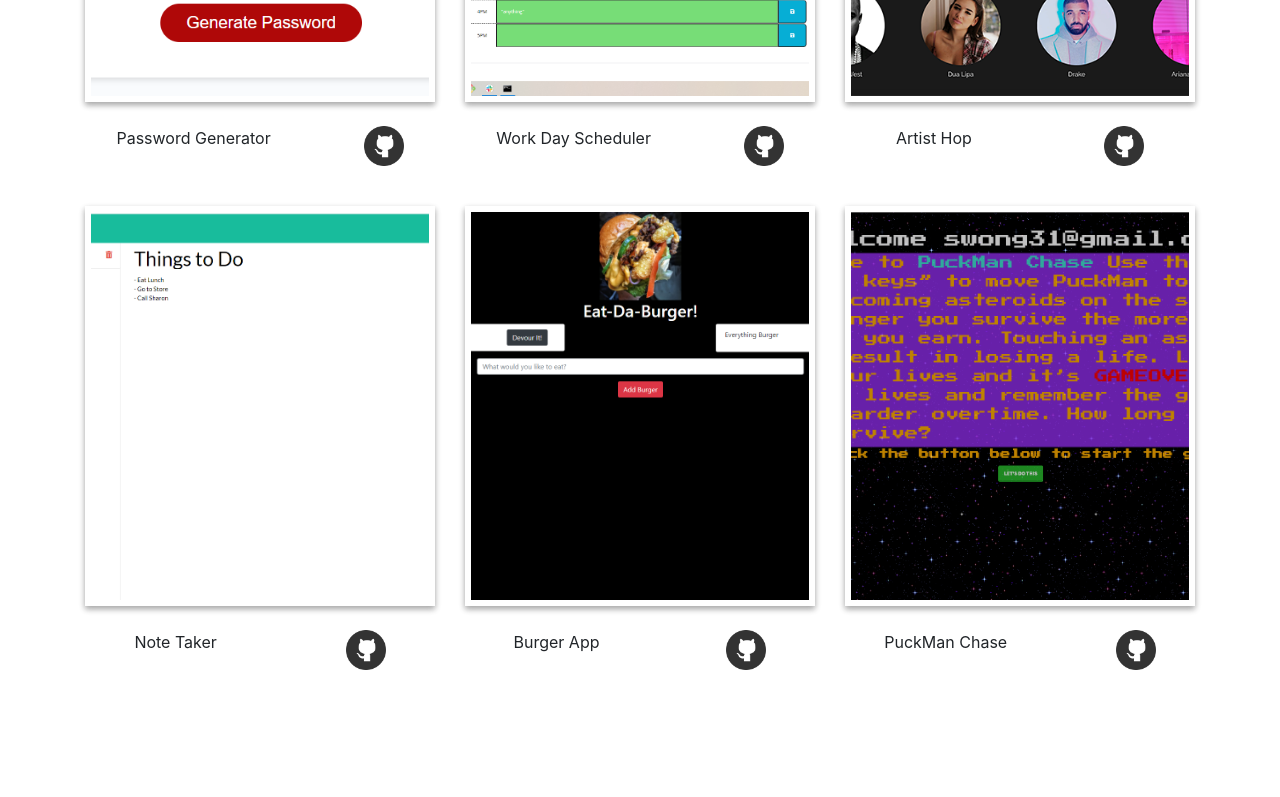
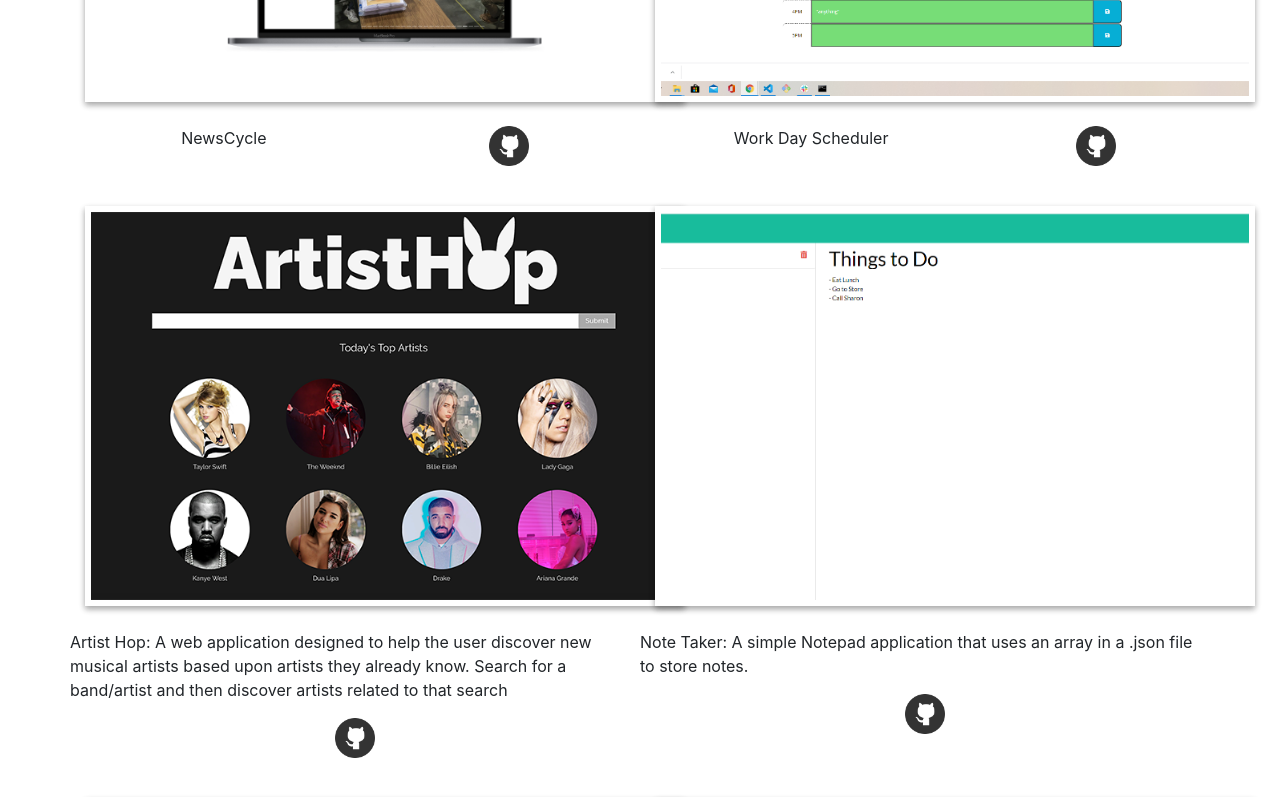
Before and after one commit to swong1200/reactPortfolio, a React (Create React App) app: page /portfolio in a window 1280 px wide. Shown: the part 880-1677 px from the top of the page. Before the commit the page ends 1600 px from the top, so only its background shows below. Built offline with nearby package versions, Linux system fonts and the light colour scheme.

Commit message:
Changed layout on portfolio page; removed Password Generator and added NewsCycle

```diff
--- a/src/components/Project/style.css
+++ b/src/components/Project/style.css
@@ -4,17 +4,17 @@
   background-clip: content-box;
   border: 6px solid white;
   height: 400px;
-    width: 350px;
-    box-shadow: 0 3px 6px rgba(0,0,0,0.16), 0 3px 6px rgba(0,0,0,0.23);
+  width: 600px;
+  box-shadow: 0 3px 6px rgba(0, 0, 0, 0.16), 0 3px 6px rgba(0, 0, 0, 0.23);
   margin-top: 40px;
 }
 
-  .project .fa-spinner {
+/* .project .fa-spinner {
     font-size: 180px;
     position: absolute;
     left: 25%;
     top: 25%;
-  }
+  } */
 
 .image {
   width: 40px;
--- a/src/pages/About.js
+++ b/src/pages/About.js
@@ -18,27 +18,27 @@
               I'm a Full Stack Developer with a Bachelor’s degree in psychology,
               educated at UCLA. I recently earned a certificate in full stack
               web development from UCLA Extension, with newly developed skills
-              in Javascript, JQuery, Node.js and React.js. Known as an extremely
-              hard worker fascinated by solving new problems, my aim is to
-              develop apps that are intuitive and user-friendly. I recently
-              worked with a team of four to develop an HTML5 game using a
-              physics engine in two weeks. Passionate about learning new skills,
-              my goal is to create innovative apps that push the boundaries of
-              the web development world. I’m excited to become a member of a
-              fast-paced, quality-driven team that can help me expand my
-              knowledge.
+              in Javascript, JQuery, React.js, Node.js, MySQL and MongoDB. Known
+              as an extremely hard worker fascinated by solving new problems, my
+              aim is to develop apps that are intuitive and user-friendly. I
+              recently worked with a team of four to develop an HTML5 game using
+              a physics engine in two weeks. Passionate about learning new
+              skills, my goal is to create innovative apps that push the
+              boundaries of the web development world. I’m excited to become a
+              member of a fast-paced, quality-driven team that can help me
+              expand my knowledge.
             </p>
             <p>
               I was born in Los Angeles, CA and still live here, in West LA. I
               live with my girlfriend and two dogs. I am currently unemployed
-              and training everyday to be a full-stack web developer.
+              and learning to be a better full-stack web developer everyday.
             </p>
             <p>
-              My hobbies include sports like basketball and softball. I also
-              like outdoor activities like hiking and rock climbing. I currently
-              spend a lot of time indoors playing video games and practicing
-              coding during the quarantine. I cannot wait to get outside again
-              and go for a hike with my dogs!
+              When I'm not designing or developing, I enjoy outdoor activities
+              like hiking and rock climbing. I also enjoy sports like basketball
+              and softball. I currently spend a lot of time indoors playing
+              video games and practicing coding during the quarantine. I cannot
+              wait to get outside again and go for a hike with my dogs!
             </p>
           </Col>
         </Row>
--- a/src/pages/Contact.js
+++ b/src/pages/Contact.js
@@ -14,13 +14,25 @@
         </Row>
         <Row>
           <Col size="md-12">
-          <p className="lead">(310) 913-0661</p>
-          <p className="lead">swong31@gmail.com</p>
-          <a className="lead" href="https://github.com/swong1200">Github</a>
-          <br />
-          <a className="lead" href="https://www.linkedin.com/in/stuart-wong-10255020">LinkedIn</a>
-          <br />
-          <a className="lead" href="https://docs.google.com/document/d/1lXd5YIjb3LpXZ9dp-CHPd3mue11AnwSjhtNE-UY8z2A/edit?usp=sharing">Resume</a>
+            <p className="lead">(310) 913-0661</p>
+            <p className="lead">swong31@gmail.com</p>
+            <a className="lead" href="https://github.com/swong1200">
+              Github
+            </a>
+            <br />
+            <a
+              className="lead"
+              href="https://www.linkedin.com/in/stuart-z-wong"
+            >
+              LinkedIn
+            </a>
+            <br />
+            <a
+              className="lead"
+              href="https://docs.google.com/document/d/1TvzF4M8IXvd4xp65dDF6go-hFIBEamvg2MOGfCWJEYk/edit?usp=sharing"
+            >
+              Resume
+            </a>
           </Col>
         </Row>
       </Container>
--- a/src/pages/Portfolio.js
+++ b/src/pages/Portfolio.js
@@ -7,12 +7,11 @@
 import ArtistHop from "../images/AH1.png";
 import Burger from "../images/burger.png";
 import NoteTaker from "../images/notetaker.png";
-import PassGen from "../images/passgen.png";
+import NewsCycle from "../images/newscycle.png";
 import Puckman from "../images/puckman.png";
 import Scheduler from "../images/scheduler.png";
 
 function Portfolio() {
-
   return (
     <div>
       <Container style={{ marginTop: 30 }}>
@@ -22,15 +21,15 @@
           </Col>
         </Row>
         <Row>
-            <Col size="md-4">
+          <Col size="md-6">
             <Project
-                image={PassGen}
+              image={NewsCycle}
               href={projects[0].href}
               name={projects[0].name}
               github={projects[0].github}
             />
           </Col>
-            <Col size="md-4">
+          <Col size="md-6">
             <Project
               image={Scheduler}
               href={projects[1].href}
@@ -38,7 +37,9 @@
               github={projects[1].github}
             />
           </Col>
-            <Col size="md-4">
+        </Row>
+        <Row>
+          <Col size="md-6">
             <Project
               image={ArtistHop}
               href={projects[2].href}
@@ -46,9 +47,7 @@
               github={projects[2].github}
             />
           </Col>
-          </Row>
-          <Row>
-            <Col size="md-4">
+          <Col size="md-6">
             <Project
               image={NoteTaker}
               href={projects[3].href}
@@ -56,7 +55,9 @@
               github={projects[3].github}
             />
           </Col>
-            <Col size="md-4">
+        </Row>
+        <Row>
+          <Col size="md-6">
             <Project
               image={Burger}
               href={projects[4].href}
@@ -64,7 +65,7 @@
               github={projects[4].github}
             />
           </Col>
-            <Col size="md-4">
+          <Col size="md-6">
             <Project
               image={Puckman}
               href={projects[5].href}
@@ -76,6 +77,6 @@
       </Container>
     </div>
   );
-  };
+}
 
 export default Portfolio;
--- a/src/utils/projects.json
+++ b/src/utils/projects.json
@@ -1,10 +1,10 @@
 [
   {
     "id": 1,
-    "name": "Password Generator",
+    "name": "NewsCycle",
     "github":
-      "https://github.com/swong1200/passwordGenerator/",
-    "href": "https://swong1200.github.io/passwordGenerator/"
+      "https://github.com/csbryant/NewsCycle/",
+    "href": "http://fathomless-scrubland-72060.herokuapp.com/"
   },
   {
     "id": 2,
@@ -15,14 +15,14 @@
   },
   {
     "id": 3,
-    "name": "Artist Hop",
+    "name": "Artist Hop: A web application designed to help the user discover new musical artists based upon artists they already know.  Search for a band/artist and then discover artists related to that search",
     "github":
       "https://github.com/csbryant/ArtistHop/",
     "href": "https://csbryant.github.io/ArtistHop/"
   },
   {
     "id": 4,
-    "name": "Note Taker",
+    "name": "Note Taker: A simple Notepad application that uses an array in a .json file to store notes.",
     "github":
       "https://github.com/swong1200/noteTaker/",
     "href": "https://safe-escarpment-06303.herokuapp.com/"
@@ -36,7 +36,7 @@
   },
   {
     "id": 6,
-    "name": "PuckMan Chase",
+    "name": "PuckMan Chase: A simple HTML game using a physics engine (Planck).  The object of the game is for the player to avoid the asteroids for as long as possible.",
     "github":
       "https://github.com/JOCECODE/PucMan_Chase/",
     "href": "https://warm-sierra-45425.herokuapp.com/"
```
Also changed, not shown: src/images/newscycle.png (added), src/images/passgen.png (deleted). Lines whose indentation alone changed are shown as unchanged.
